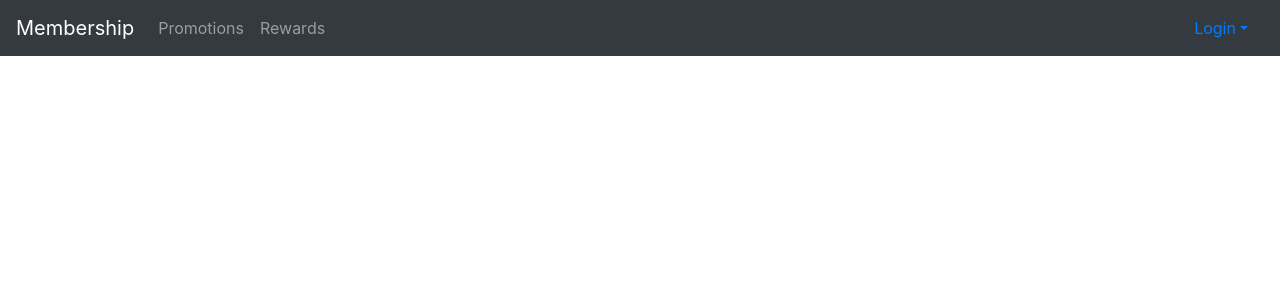
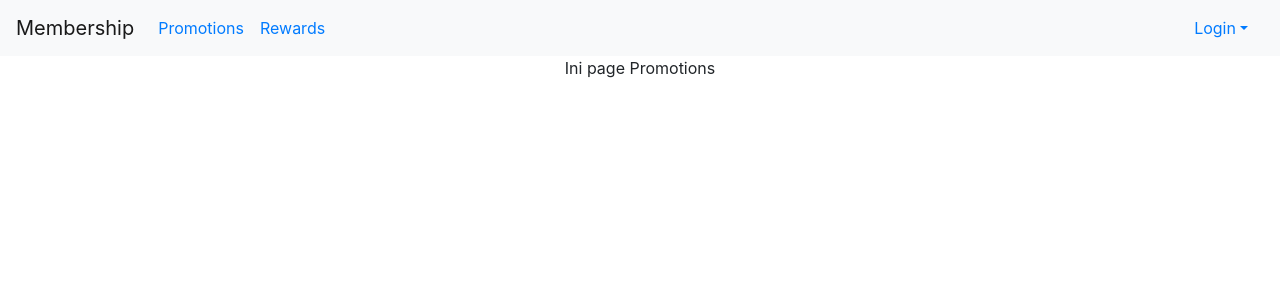
Before and after one commit to FauzanAr/MembershipInterface, a React (Create React App) app: page / in a window 1280 px wide. Shown: the top 300 px of the page. Built offline with nearby package versions, Linux system fonts and the light colour scheme.

Commit message:
Creating route in every navbar

```diff
--- a/package.json
+++ b/package.json
@@ -7,9 +7,12 @@
     "@testing-library/react": "^9.4.1",
     "@testing-library/user-event": "^7.2.1",
     "bootstrap": "^4.4.1",
+    "i": "^0.3.6",
+    "npm": "^6.14.0",
     "react": "^16.12.0",
     "react-bootstrap": "^1.0.0-beta.16",
     "react-dom": "^16.12.0",
+    "react-router-dom": "^5.1.2",
     "react-scripts": "3.4.0"
   },
   "scripts": {
--- a/src/App.js
+++ b/src/App.js
@@ -1,5 +1,4 @@
 import React from 'react';
-import logo from './logo.svg';
 import './App.css';
 import Navigation from './navbar/Navigation.js';
 
--- a/src/index.js
+++ b/src/index.js
@@ -4,7 +4,3 @@ import './index.css';
 import App from './App';
 
 ReactDOM.render(<App />, document.getElementById('root'));
-
-// If you want your app to work offline and load faster, you can change
-// unregister() to register() below. Note this comes with some pitfalls.
-// Learn more about service workers: https://bit.ly/CRA-PWA
--- a/src/navbar/Navigation.js
+++ b/src/navbar/Navigation.js
@@ -2,17 +2,27 @@ import Navbar from 'react-bootstrap/Navbar';
 import Nav from 'react-bootstrap/Nav';
 import NavDropdown from 'react-bootstrap/NavDropdown';
 import React from 'react';
+import {
+        BrowserRouter as Router,
+        Switch,
+        Route,
+        Link
+    } from "react-router-dom";
+
+import Promotions from '../pages/Promotions.js';
+import Rewards from '../pages/Rewards.js';
 
 class Navigation extends React.Component{
     render(){
         return (
-            <Navbar bg="dark" variant="dark" expand="lg">
+            <Router>
+                <Navbar bg="light" expand="lg">
                 <Navbar.Brand href="#home">Membership</Navbar.Brand>
                 <Navbar.Toggle aria-controls="basic-navbar-nav" />
                 <Navbar.Collapse id="basic-navbar-nav">
                     <Nav className="mr-auto">
-                <Nav.Link href="#promotions">Promotions</Nav.Link>
-                <Nav.Link href="#rewards">Rewards</Nav.Link>
+                    <Nav.Link><Link to='/promotions'>Promotions</Link></Nav.Link>
+                    <Nav.Link><Link to='/rewards'>Rewards</Link></Nav.Link>
                     </Nav>
                 </Navbar.Collapse>
                 <Navbar.Collapse className="justify-content-end">
@@ -25,6 +35,19 @@ class Navigation extends React.Component{
                     <Navbar.Text><br></br></Navbar.Text>
                 </Navbar.Collapse>
                 </Navbar>
+
+                <Switch>
+                    <Route path ='/'>
+                        <Promotions />
+                    </Route>
+                    <Route path ='/promotions'>
+                        <Promotions />
+                    </Route>
+                    <Route path ='/rewards'>
+                        <Rewards />
+                    </Route>
+                </Switch>
+            </Router>
         )
     }
 }
--- a/src/pages/Promotions.js
+++ b/src/pages/Promotions.js
@@ -0,0 +1,11 @@
+import React from 'react';
+
+class Promotions extends React.Component{
+    render(){
+        return(
+            <header>Ini page Promotions</header>
+        )
+    }
+}
+
+export default Promotions;
--- a/src/pages/Rewards.js
+++ b/src/pages/Rewards.js
@@ -0,0 +1,11 @@
+import React from 'react';
+
+class Rewards extends React.Component{
+    render(){
+        return(
+            <header>Ini adalah Rewards page</header>
+        )
+    }
+}
+
+export default Rewards;
```
Also changed, not shown: src/logo.svg (deleted), 1 other file (tests, documents, lock files or other folders). Lines whose indentation alone changed are shown as unchanged.
